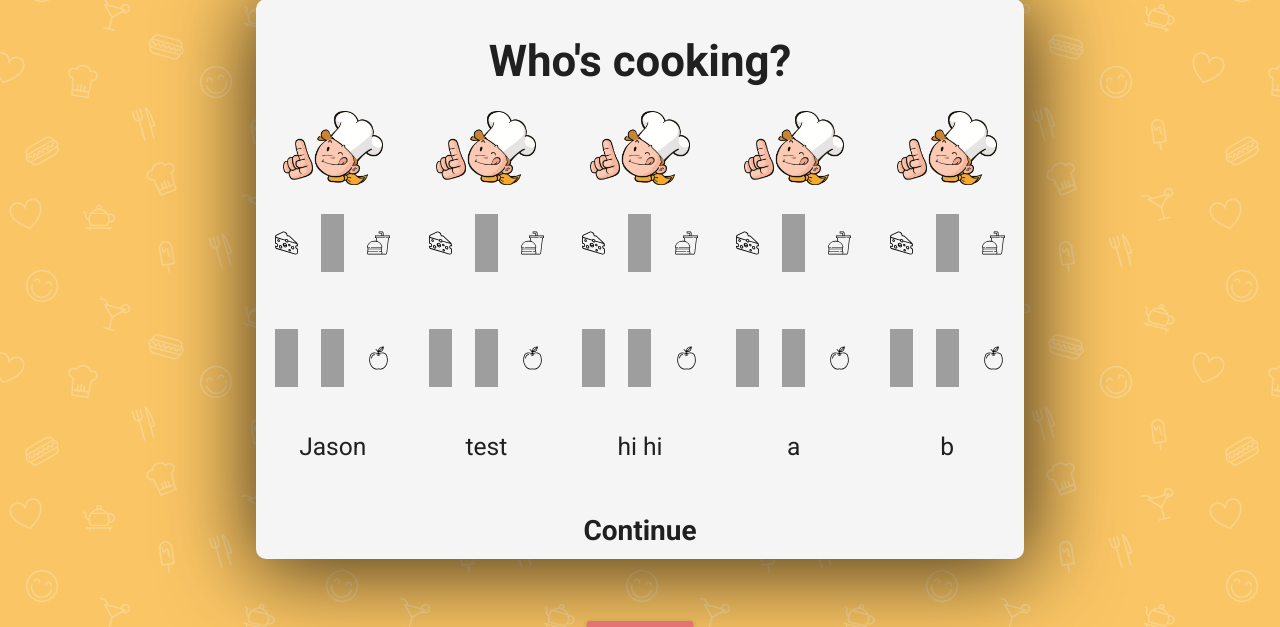
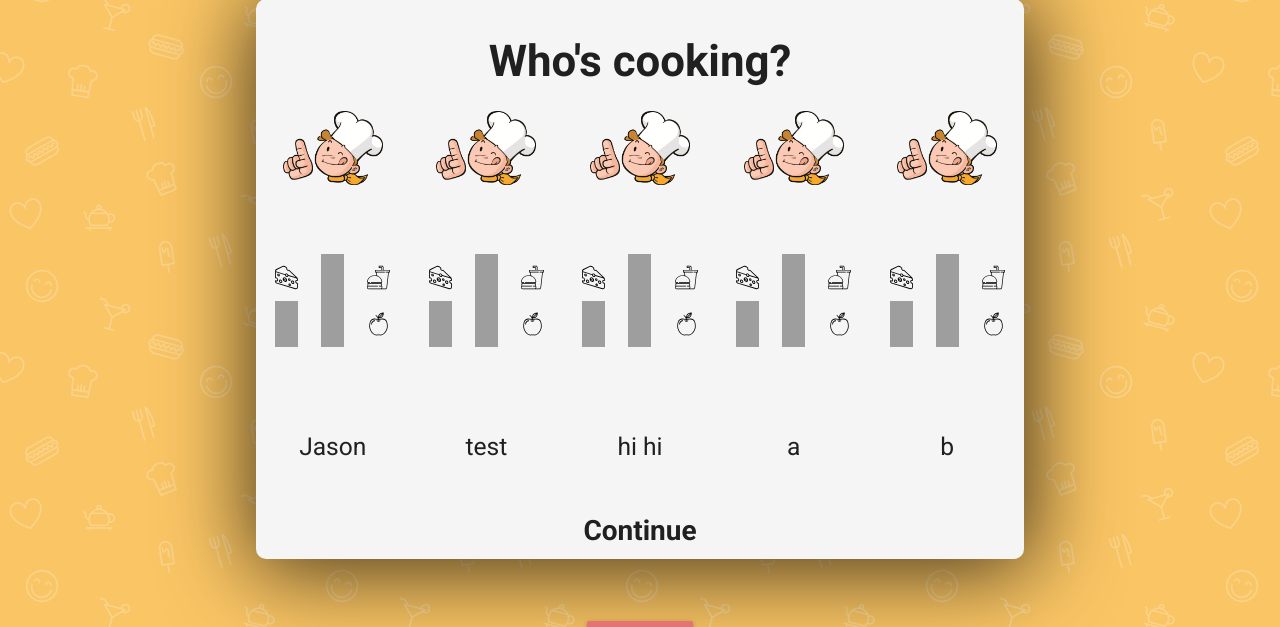
Before and after one commit to jport/SDGroup7, a Django app: page /users in a window 1280 px wide. Shown: the part 121-748 px from the top of the page. Run offline with Django 3.2, Linux system fonts and the light colour scheme; data comes from the database, SQL or seed files in the repository; grey boxes are pictures that could not be loaded.

Commit message:
fixed spacing issues
-spacing between icons

```diff
--- a/RecipeTop/main/static/main/css/users.css
+++ b/RecipeTop/main/static/main/css/users.css
@@ -67,9 +67,15 @@ body {
   justify-items: center;
   align-items: center;
 }
+.Micontainer .users .user .prefences .img1 {
+  align-self: end;
+}
 .Micontainer .users .user .prefences img {
   width: 50%;
-  height: 50%;
+  height: 40%;
+}
+.Micontainer .users .user .prefences .img2 {
+  align-self: start;
 }
 .Micontainer .users .user .user_profile {
   height: 100px;
@@ -139,6 +145,7 @@ body {
 .choices_container {
   display: grid;
   grid-template-columns: 0.5fr 0.5fr 0.5fr;
+  grid-template-rows: 100px 100px;
   justify-items: center;
   align-items: center;
   width: 100%;
@@ -146,7 +153,7 @@ body {
 }
 .choices_container img {
   width: 50%;
-  height: 50%;
+  height: 40%;
 }
 .choices_container img:hover {
   cursor: pointer;
--- a/RecipeTop/main/static/main/scss/users.scss
+++ b/RecipeTop/main/static/main/scss/users.scss
@@ -93,9 +93,15 @@ box-shadow: 2px 6px 88px 5px rgba(0,0,0,0.75);
                 height:80%;
                 justify-items: center;
                 align-items: center;
+                .img1{
+                    align-self: end;
+                }
                 img{
                     width:50%;
-                    height:50%;
+                    height:40%;
+                }
+                .img2{
+                    align-self: start;
                 }
             }
 
@@ -193,21 +199,19 @@ box-shadow: 2px 6px 88px 5px rgba(0,0,0,0.75);
 .choices_container{
     display:grid;
     grid-template-columns: .5fr .5fr .5fr;
+    grid-template-rows: 100px 100px;
     justify-items: center;
     align-items: center;
     width:100%;
     height:30vh;
     img{
         width:50%;
-        height:50%;
+        height:40%;
         &:hover{
             cursor:pointer;
         }
     }
 }
-
-
-
 
 .add_user{
     display: flex;
--- a/RecipeTop/main/templates/main/layout.html
+++ b/RecipeTop/main/templates/main/layout.html
@@ -3,8 +3,8 @@
 <html lang="en">
 <head>
     <meta charset="UTF-8">
-    <meta name="viewport" content="width=device-width, initial-scale=1.0">
     <meta http-equiv="X-UA-Compatible" content="ie=edge">
+    <meta name="viewport" content="width=device-width, initial-scale=1, user-scalable=no" />
     <title>{% block title %}Default Title{% endblock %}</title>
     <!-- import icons -->
     <link href="http://fonts.googleapis.com/icon?family=Material+Icons" rel="stylesheet">
--- a/RecipeTop/main/templates/main/users.html
+++ b/RecipeTop/main/templates/main/users.html
@@ -3,7 +3,7 @@
 <html lang="en">
 <head>
     <meta charset="UTF-8">
-    <meta name="viewport" content="width=device-width, initial-scale=1.0">
+    <meta name="viewport" content="width=device-width, initial-scale=1, user-scalable=no" />
     <meta http-equiv="X-UA-Compatible" content="ie=edge">
     <link href="https://fonts.googleapis.com/css?family=Roboto:400,500,600,700,900i" rel="stylesheet">
     <link rel="stylesheet" href={% static "main/css/materialize.css" %}>
@@ -24,12 +24,12 @@
                 <div class="user_profile" id={{user.id}}>
                 </div>
                 <div class="prefences">
-                    <img class="prefences_img"src="../../static/main/img/cheese2.svg">
-                    <img class="prefences_img"src="../../static/main/img/steak2.svg">
-                    <img class="prefences_img"src="../../static/main/img/fastfood2.svg">
-                    <img class="prefences_img"src="../../static/main/img/cupcake2.svg">
-                    <img class="prefences_img"src="../../static/main/img/broccoli2.svg">
-                    <img class="prefences_img"src="../../static/main/img/apple2.svg">
+                    <img class="prefences_img img1"src="../../static/main/img/cheese2.svg">
+                    <img class="prefences_img img1"src="../../static/main/img/steak2.svg">
+                    <img class="prefences_img img1"src="../../static/main/img/fastfood2.svg">
+                    <img class="prefences_img img2"src="../../static/main/img/cupcake2.svg">
+                    <img class="prefences_img img2"src="../../static/main/img/broccoli2.svg">
+                    <img class="prefences_img img2"src="../../static/main/img/apple2.svg">
                 </div>
                 <div class='user_name'>
                         <h5 id={{user.id}} class="names">{{user.userName}}</h5>
```
Also changed, not shown: 1 other file.
